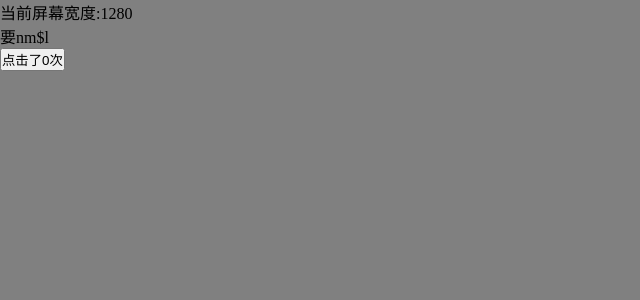
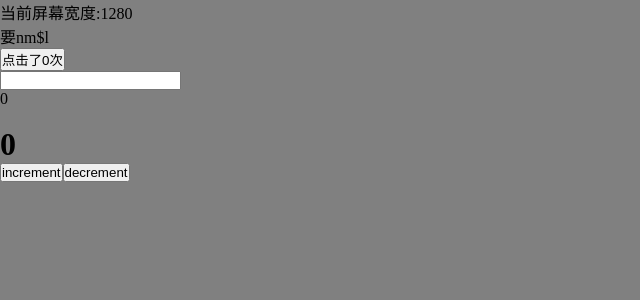
Before and after one commit to work-ladder/single-entry-react-template, a React app: page / in a window 1280 px wide. Shown: the top 300 px of the page, without its empty margins (0-640 px from the left). Built offline with nearby package versions, Linux system fonts and the light colour scheme.

Commit message:
useCallback & useReducer

```diff
--- a/src/Home.jsx
+++ b/src/Home.jsx
@@ -1,6 +1,7 @@
 import React, { useState, useRef } from 'react';
 import width from './useWindowWidth';
-
+import UseCallbackComponent from './component/useCallback';
+import UseReducerComponent from './component/useReducer';
 // let countTemp = 0;
 export default function Home() {
   const [count, setCount] = useState(0);
@@ -29,6 +30,12 @@ export default function Home() {
         {count}
         次
       </button>
+
+      <br />
+      <UseCallbackComponent />
+
+      <br />
+      <UseReducerComponent />
     </div>
   );
 }
--- /dev/null
+++ b/src/component/useCallback.jsx
@@ -0,0 +1,20 @@
+import React, { useState, useCallback } from 'react';
+
+export default function UseCallbackComponent() {
+  const [count, setCount] = useState(0);
+  const [inputValue, setInputValue] = useState('');
+  const onChange = useCallback((e) => {
+    setInputValue(e.target.value);
+  }, []);
+
+  const increment = useCallback(() => {
+    setCount(count + 1);
+  }, [count]);
+
+  return (
+    <>
+      <input value={inputValue} onChange={onChange} />
+      <div onClick={increment}>{count}</div>
+    </>
+  );
+}
--- /dev/null
+++ b/src/component/useReducer.jsx
@@ -0,0 +1,22 @@
+import React, { useReducer } from 'react';
+
+export default function useReducerComponent() {
+  const [count, dispatch] = useReducer((state, action) => {
+    switch (action.type) {
+      case 'increment':
+        return state + 1;
+      case 'decrement':
+        return state - 1;
+      default:
+        return state;
+    }
+  }, 0);
+
+  return (
+    <div>
+      <h1>{count}</h1>
+      <button onClick={() => dispatch({ type: 'increment' })}>increment</button>
+      <button onClick={() => dispatch({ type: 'decrement' })}>decrement</button>
+    </div>
+  );
+}
```
Also changed, not shown: .eslintrc.js.
